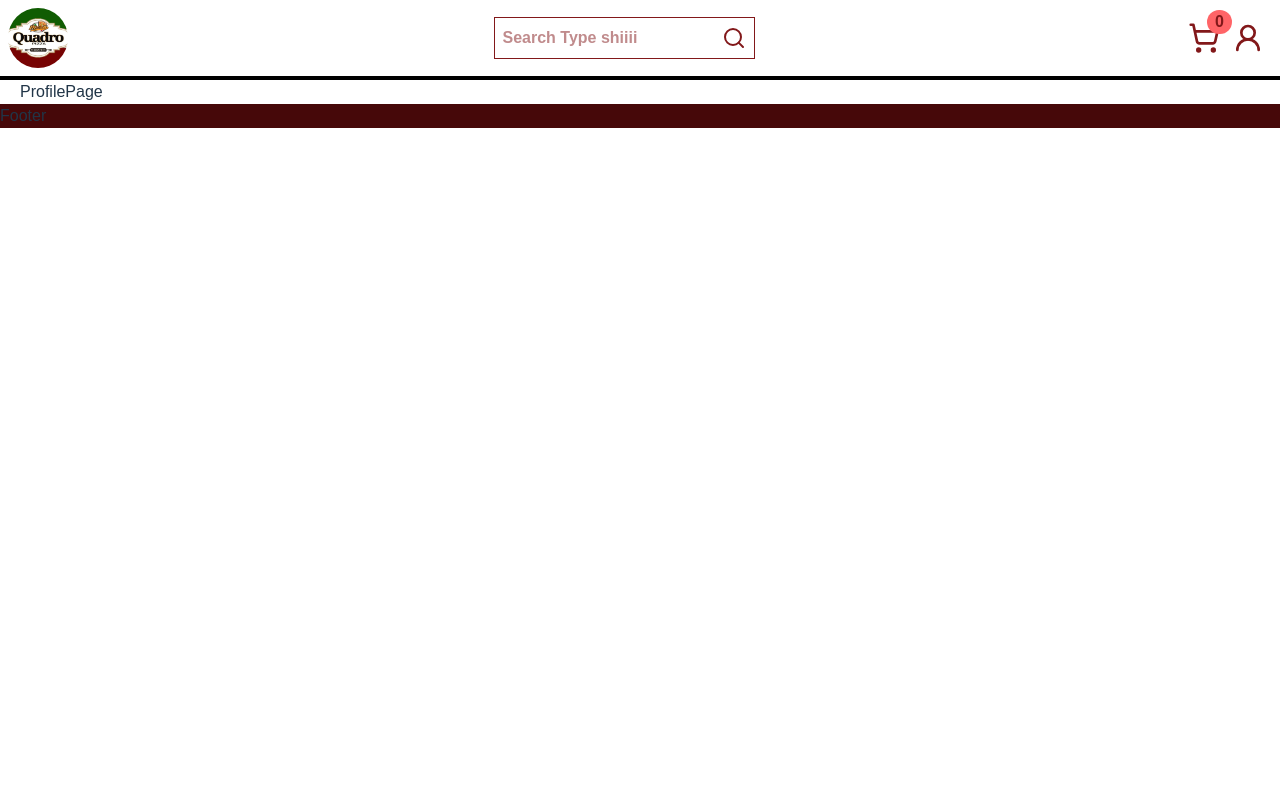
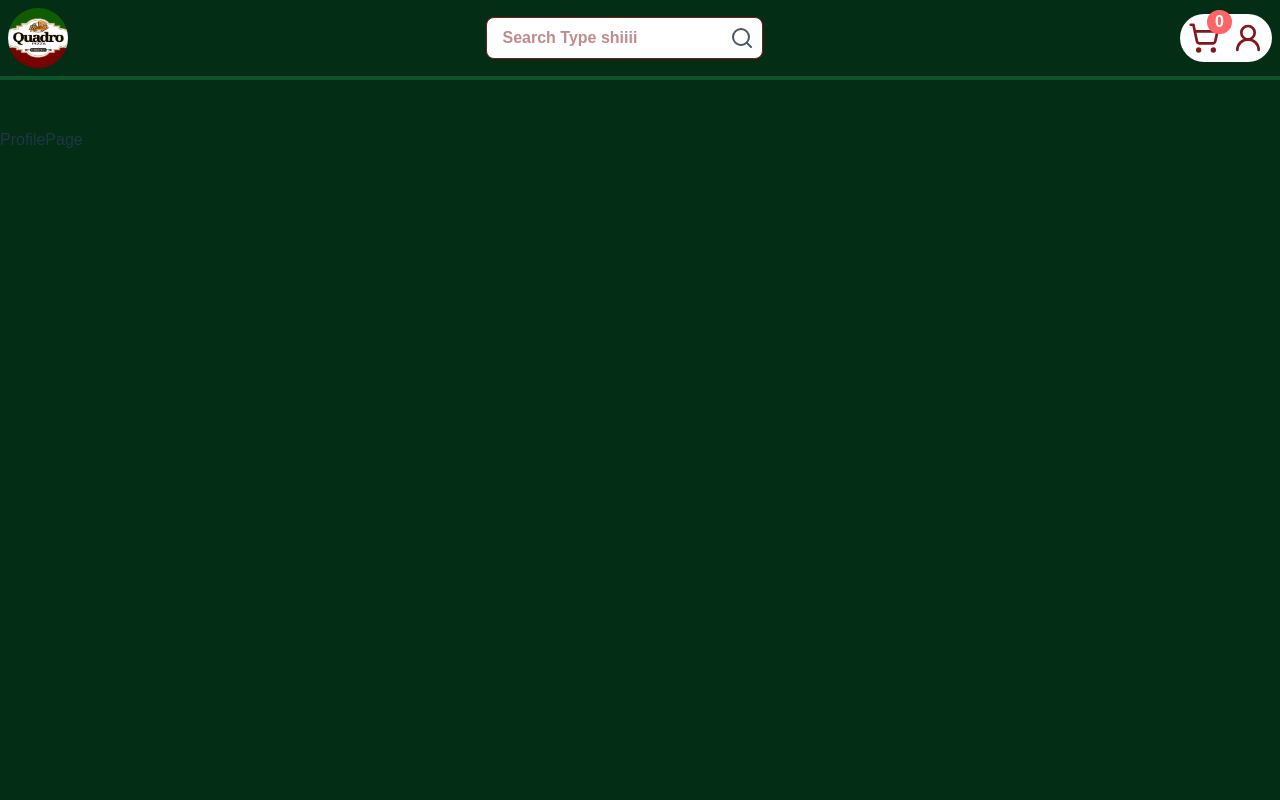
Before and after one commit to mjayhumilde/ecommerce-restaurant-management-dataAnalytics, a React (Vite) app: page /profile in a window 1280 px wide. Shown: the top 800 px of the page. Built offline with nearby package versions, Linux system fonts and the light colour scheme.

Commit message:
prepared the ui for presentation, make the header position fixed and added min-h-screen to other pages

```diff
--- a/src/components/Header.jsx
+++ b/src/components/Header.jsx
@@ -1,6 +1,6 @@
-import { useNavigate } from "react-router-dom";
 import useCartStore from "../store/useCartStore";
 import useAuthStore from "../store/useAuthStore";
+import { useNavigate } from "react-router-dom";
 
 import logo from "../assets/quadros_logo1.jpg";
 
@@ -14,41 +14,39 @@ const Header = () => {
   const navigate = useNavigate();
 
   return (
-    <header className="border-b-4 border-black ">
-      <div className="container flex items-center justify-between px-2 py-2 mx-auto ">
-        {/* lefet section */}
+    <header className="fixed top-0 left-0 z-50 w-full h-20 border-b-4 border-green-900 bg-green-950">
+      <div className="container flex items-center justify-between h-full px-2 py-2 mx-auto">
+        {/* left section */}
         <img
           onClick={() => navigate("/")}
-          className="rounded-full w-15 hover:cursor-pointer"
+          className="object-cover rounded-full w-15 h-15 hover:cursor-pointer"
           src={logo}
-          alt=""
+          alt="Logo"
         />
-
         {/* middle section */}
-        <div className="flex items-center justify-center p-2 font-bold text-red-900 bg-white border border-red-900">
+        <div className="flex items-center p-2 font-bold text-red-900 bg-white border border-red-900 rounded-lg">
           <input
-            className="border-none"
+            className="px-2 border-none focus:outline-none"
             type="text"
             placeholder="Search Type shiiii"
           />
-          <Search className="hover:cursor-pointer" />
+          <Search className="text-gray-600 hover:cursor-pointer" />{" "}
         </div>
-        {/*
-        right section */}
-        <div className="flex items-center justify-center text-red-900 ">
-          <div className="flex p-2 space-x-3 bg-white rounded-full">
+        {/* right section */}
+        <div className="flex items-center text-red-900 ">
+          <div className="flex items-center p-2 space-x-3 bg-white rounded-full">
             {isAuthenticated && userRole === "admin" ? (
-              <div className="flex items-center justify-center">
+              <div className="flex items-center">
                 <ul className="flex space-x-5">
                   <li
                     onClick={() => navigate("manage-accounts")}
-                    className="p-2 text-white bg-green-950 rounded-2xl hover:cursor-pointer"
+                    className="p-2 text-white transition duration-200 bg-green-950 rounded-2xl hover:cursor-pointer hover:bg-green-800"
                   >
                     Accounts
                   </li>
                   <li
                     onClick={() => navigate("dashboard")}
-                    className="p-2 text-white bg-green-950 rounded-2xl hover:cursor-pointer"
+                    className="p-2 text-white transition duration-200 bg-green-950 rounded-2xl hover:cursor-pointer hover:bg-green-800"
                   >
                     Dashboard
                   </li>
@@ -60,7 +58,7 @@ const Header = () => {
                 className="relative hover:cursor-pointer "
               >
                 <ShoppingCart size={32} />
-                <span className="absolute px-2 font-bold bg-red-400 rounded-full -top-3 -right-3">
+                <span className="absolute px-2 font-bold text-white bg-red-400 rounded-full -top-3 -right-3">
                   {cart.length}
                 </span>
               </div>
@@ -72,7 +70,12 @@ const Header = () => {
                 size={32}
               />
             ) : (
-              <button>Login</button>
+              <button
+                onClick={() => navigate("login")}
+                className="px-4 py-2 font-bold text-white transition duration-200 bg-blue-500 rounded-full hover:bg-blue-600"
+              >
+                Login
+              </button>
             )}
           </div>
         </div>
--- a/src/components/Layout.jsx
+++ b/src/components/Layout.jsx
@@ -7,7 +7,7 @@ const Layout = () => {
   return (
     <>
       <Header />
-      <div className="px-5">
+      <div className="pt-32 bg-green-950">
         <Outlet />
       </div>
       <Footer />
--- a/src/pages/CartPage.jsx
+++ b/src/pages/CartPage.jsx
@@ -39,7 +39,7 @@ const CartPage = () => {
   console.log(orders);
 
   return (
-    <main>
+    <main className="min-h-screen">
       <section className="grid grid-cols-2">
         <div>
           {cart.map((product) => (
--- a/src/pages/ProductPage.jsx
+++ b/src/pages/ProductPage.jsx
@@ -37,7 +37,7 @@ const ProductPage = () => {
   }
 
   return (
-    <main className="min-h-screen">
+    <main className="min-h-screen bg-green-950">
       <section className="container p-4 mx-auto sm:p-6 md:p-10">
         {isAuthenticated && userRole === "admin" && (
           <div className="flex justify-end mb-4">
--- a/src/pages/ProfilePage.jsx
+++ b/src/pages/ProfilePage.jsx
@@ -1,5 +1,5 @@
 const ProfilePage = () => {
-  return <div>ProfilePage</div>;
+  return <main className="min-h-screen">ProfilePage</main>;
 };
 
 export default ProfilePage;
```
